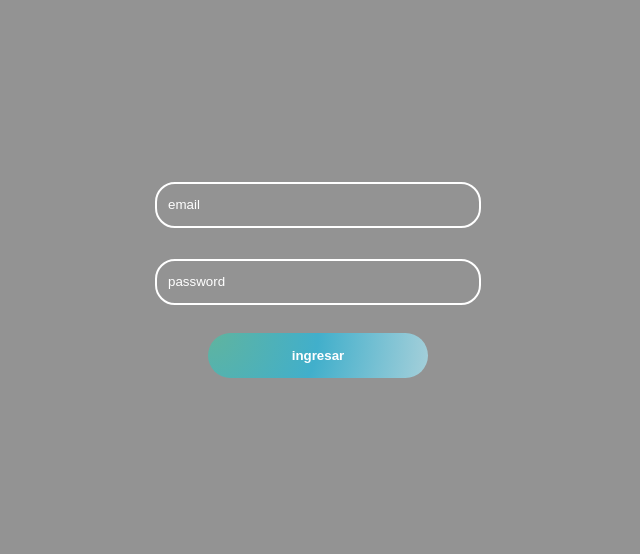
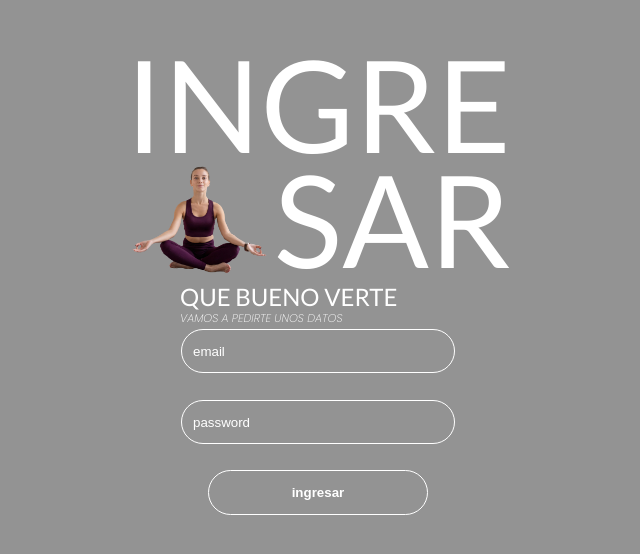
Before and after one commit to JONAAVILA/natural-harmony, a React (Vite) app: page /login in a window 1280 px wide. Shown: the part 122-676 px from the top of the page, without its empty margins (322-962 px from the left). Built offline with nearby package versions, Linux system fonts and the light colour scheme.

Commit message:
login created

```diff
--- a/src/components/button/buttonCustom/buttonStyle.css
+++ b/src/components/button/buttonCustom/buttonStyle.css
@@ -2,17 +2,12 @@
     height: 45px;
     width: 220px;
     border-radius: 25px;
-    color: #003550;
+    color: #ffffff;
+    border: solid 1px #ffffff;
     display: flex;
     justify-content: center;
     align-items: center;
     font-weight: 700;
     cursor: pointer;
+    background: transparent;
 }
-.gradient{
-    background:radial-gradient(circle 220px at left top,#60B49E,#41AFCB,#A1CED9);
-    color: #FFFEFF;
-}
-.default{
-    background-color: #FFFEFF;
-}
--- a/src/index.css
+++ b/src/index.css
@@ -20,14 +20,14 @@ body {
 }
 input{
   outline: none;
-  border: solid 2px #ffffff;
+  border: solid 1px #ffffff;
   height: 20px;
   padding: 11px;
-  width: 300px;
-  margin: 3px;
+  width: 250px;
+  margin: 1px;
   color: #ffffff;
   background-color: transparent;
-  border-radius: 20px;
+  border-radius: 30px;
 }
 input::placeholder{
   color: #ffffff;
@@ -36,9 +36,30 @@ button{
   outline: none;
   border: none;
 }
-h1 {
+h1{
+  margin-top: 5px;
+  margin-bottom: 5px;
   font-family: "Lato", sans-serif;
-  font-weight: 400;
+  font-weight: 500;
   font-style: normal;
   line-height: 0.9;
+  font-size: 8rem;
 }
+h2{
+  margin-bottom: 5px;
+  margin-top: 5px;
+  font-family: "Lato", sans-serif;
+  font-weight: 500;
+  font-style: normal;
+  line-height: 0.9;
+  font-size: 1.5rem;
+}
+h3{
+  margin-top: 5px;
+  margin-bottom: 5px;
+  font-family: "Poppins", sans-serif;
+  font-weight: 200;
+  font-style: italic;
+  line-height: 0.9;
+  font-size: .7rem;
+}
--- a/src/view/landing/landing.css
+++ b/src/view/landing/landing.css
@@ -3,7 +3,6 @@
     display: grid;
     align-items: center;
     h1{
-        font-size: 8rem;
         display: grid;
         height: 100%;
         grid-template-columns: repeat(3,1fr);
@@ -25,7 +24,7 @@
     content: 'CLASES DE YOGA';
     font-family: "Poppins", sans-serif;
     font-weight: 300;
-    font-style: normal;
+    font-style: italic;
     position: absolute;
     font-size: 12px;
     bottom: -21px;
@@ -45,7 +44,7 @@
     content: 'CLASES DE COMPOSE';
     font-family: "Poppins", sans-serif;
     font-weight: 300;
-    font-style: normal;
+    font-style: italic;
     position: absolute;
     font-size: 12px;
     top: -12px;
--- a/src/view/login/Login.jsx
+++ b/src/view/login/Login.jsx
@@ -1,10 +1,19 @@
+import ButtonCircle from '../../components/button/buttonCircle/ButtonCircle';
 import LoginForm from '../../components/forms/login/Login.form';
 import './login.css';
 
 const Login = ()=>{
     return(
-        <section>
-            <LoginForm/>
+        <section className='section_login' >
+            <h1 className='heading_login' >
+                <span>INGRE</span>
+                <span className='sar' >SAR</span>
+            </h1>
+            <div>
+                <h2>QUE BUENO VERTE</h2>
+                <h3>VAMOS A PEDIRTE UNOS DATOS</h3>
+                <LoginForm/>
+            </div>
         </section>
     )
 }
--- a/src/view/login/login.css
+++ b/src/view/login/login.css
@@ -0,0 +1,26 @@
+.heading_login{
+    display: flex;
+    flex-direction: column;
+}
+.sar{
+    position: relative;
+    width: 100%;
+    text-align: right;
+}
+.sar::before{
+    content: '';
+    position: absolute;
+    width: 140px;
+    height: 140px;
+    left: 5px;
+    top: -20px;
+    background-image: url('../../assets/yoga.png');
+    background-repeat: no-repeat;
+    background-position: center;
+    background-size: contain;
+}
+.section_login{
+    display: flex;
+    flex-direction: column;
+    align-items: center;
+}
```
